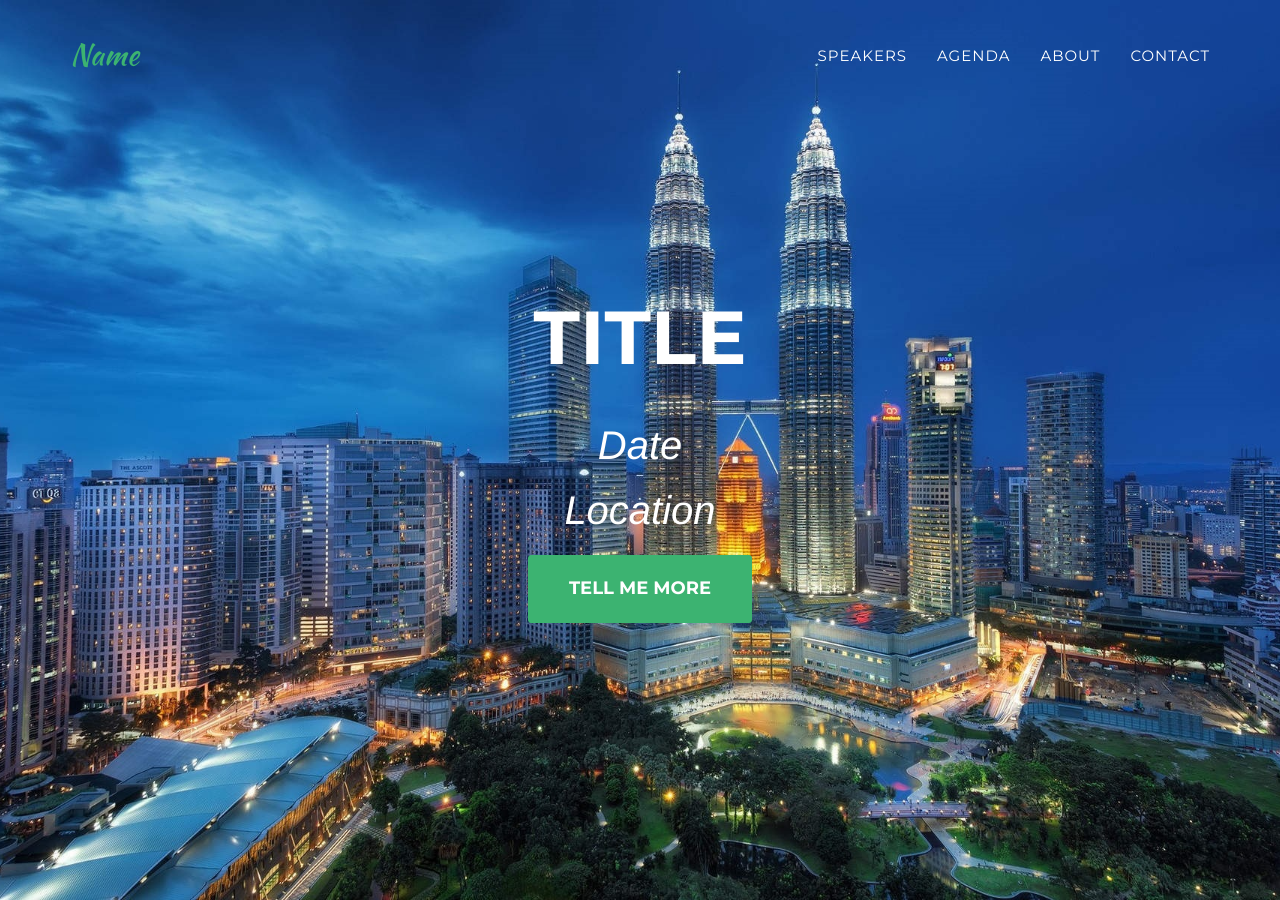
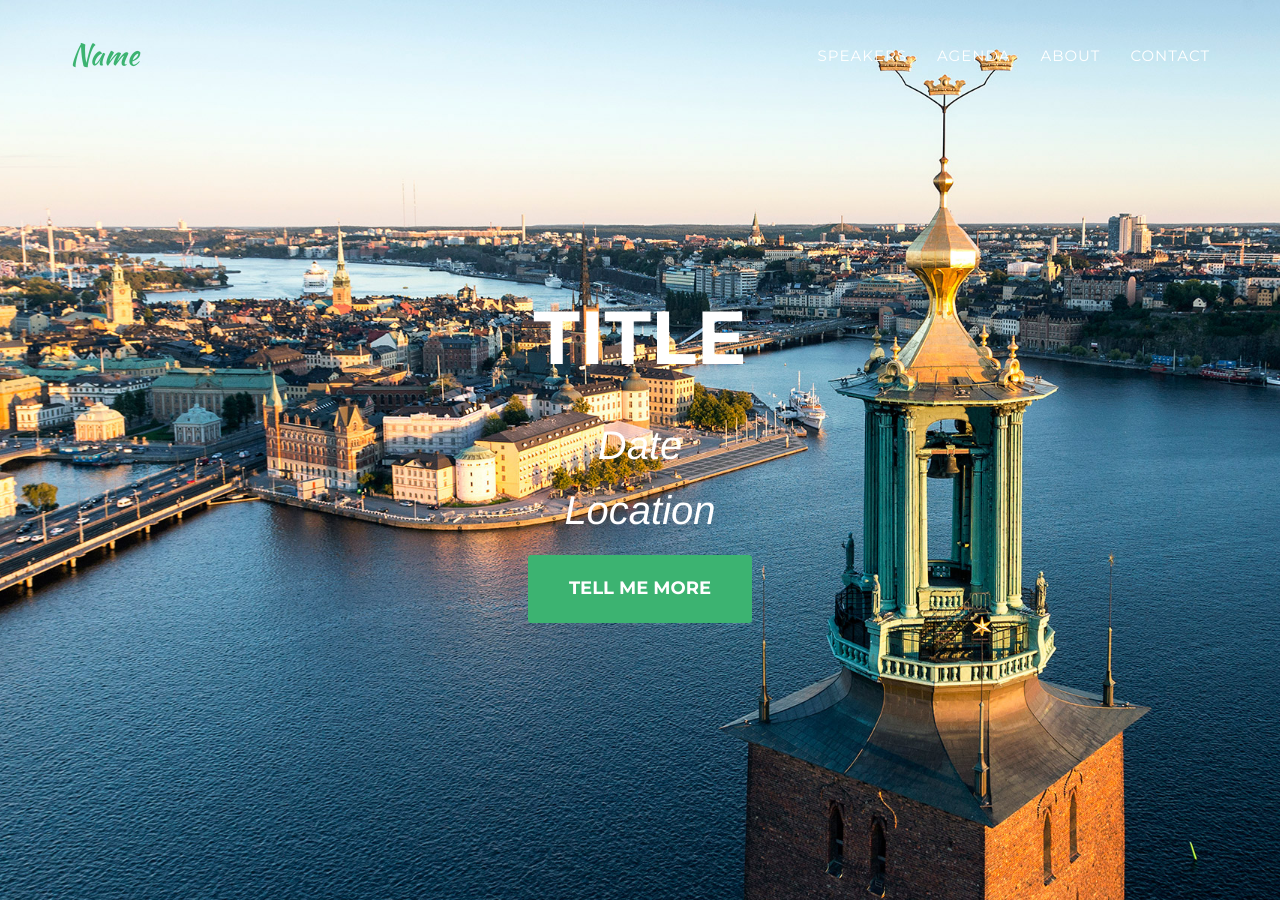
Before and after one commit to dtdannen/faim2018grw, a Jekyll site: the page built from docs/_2016_pages/index.html, in a window 1280 px wide and 900 px high. Built offline with Jekyll 4.4.1, drawn with Linux system fonts in a browser that asks for light colours; nearby versions of some CDN libraries; some web fonts are replaced; library files that are not in the unit come from our copies.

Commit message:
changed background

```diff
--- a/docs/_includes/2016_css/agency.css
+++ b/docs/_includes/2016_css/agency.css
@@ -339,7 +339,7 @@ header {
     text-align: center;
     color: #fff;
     background-attachment: scroll;
-    background-image: url('{{ site.baseurl }}/css/2016_style/img/header-bg.jpg');
+    background-image: url('{{ site.baseurl }}/css/2016_style/img/stockholm-city-header-bg.jpg');
     background-position: center center;
     background-repeat: none;
     -webkit-background-size: cover;
```
Also changed, not shown: docs/css/2016_style/img/stockholm-city-header-bg.jpg (added).
